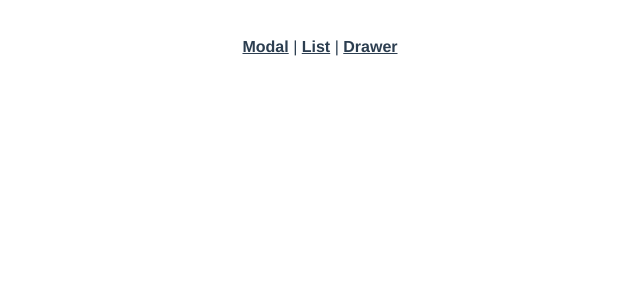
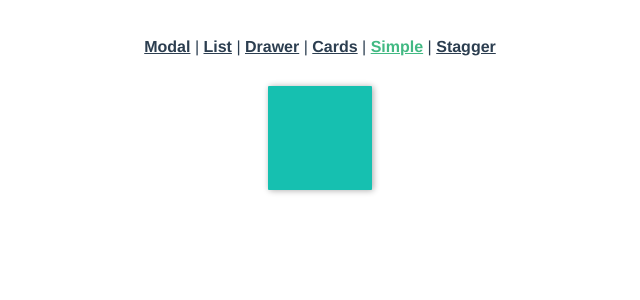
Before and after one commit to jstrother/animating-vue, a Vue app: page /simple in a window 1280 px wide. Shown: the top 300 px of the page, without its empty margins (320-960 px from the left). Built offline with nearby package versions, Linux system fonts and the light colour scheme.

Commit message:
Added: Cards.vue, Simple.vue, Stagger.vue

```diff
--- a/package.json
+++ b/package.json
@@ -9,6 +9,7 @@
   },
   "dependencies": {
     "core-js": "^3.6.4",
+    "gsap": "^3.2.6",
     "velocity-animate": "^1.5.2",
     "vue": "^2.6.11",
     "vue-router": "^3.1.6",
--- a/src/App.vue
+++ b/src/App.vue
@@ -2,7 +2,10 @@
   <div id="app">
     <div id="nav">
       <router-link to="/">Modal</router-link> | <router-link to="/list">List</router-link> |
-      <router-link to="/drawer">Drawer</router-link>
+      <router-link to="/drawer">Drawer</router-link> |
+      <router-link to="/cards">Cards</router-link> |
+      <router-link to="/simple">Simple</router-link> |
+      <router-link to="/stagger">Stagger</router-link>
     </div>
 
     <transition name="slide-fade" mode="out-in">
--- a/src/router/index.js
+++ b/src/router/index.js
@@ -26,6 +26,30 @@
     // which is lazy-loaded when the route is visited.
     component: () => import(/* webpackChunkName: "drawer" */ '@/views/Drawer.vue'),
   },
+  {
+    path: '/cards',
+    name: 'Cards',
+    // route level code-splitting
+    // this generates a separate chunk (cards.[hash].js) for this route
+    // which is lazy-loaded when the route is visited.
+    component: () => import(/* webpackChunkName: "cards" */ '@/views/Cards.vue'),
+  },
+  {
+    path: '/simple',
+    name: 'Simple',
+    // route level code-splitting
+    // this generates a separate chunk (simple.[hash].js) for this route
+    // which is lazy-loaded when the route is visited.
+    component: () => import(/* webpackChunkName: "simple" */ '@/views/Simple.vue'),
+  },
+  {
+    path: '/stagger',
+    name: 'Stagger',
+    // route level code-splitting
+    // this generates a separate chunk (stagger.[hash].js) for this route
+    // which is lazy-loaded when the route is visited.
+    component: () => import(/* webpackChunkName: "stagger" */ '@/views/Stagger.vue'),
+  },
 ];
 
 const router = new VueRouter({
--- /dev/null
+++ b/src/views/Cards.vue
@@ -0,0 +1,46 @@
+<template>
+  <transition-group appear @before-enter="beforeEnter" @enter="enter" :css="false">
+    <div class="card" v-for="card in cards" :key="card.id">
+      <p>{{ card.title }}</p>
+    </div>
+  </transition-group>
+</template>
+
+<script>
+import Velocity from 'velocity-animate';
+
+export default {
+  data() {
+    return {
+      cards: [
+        { title: 'Could contain anything', id: 123 },
+        { title: 'Endless possibilities', id: 456 },
+      ],
+    };
+  },
+  methods: {
+    beforeEnter(el) {
+      el.style.opacity = 0;
+      el.style.width = '0em';
+    },
+    enter(el, done) {
+      Velocity(
+        el,
+        { opacity: 1, width: '12em', rotateZ: '3deg' },
+        { duration: 1000, easing: [70, 8], complete: done },
+      );
+    },
+  },
+};
+</script>
+
+<style scoped>
+.card {
+  height: 4em;
+  width: 12em;
+  border-radius: 1%;
+  background-color: #e0e0e0;
+  box-shadow: 0.08em 0.03em 0.4em #ababab;
+  padding-top: 1em;
+}
+</style>
--- /dev/null
+++ b/src/views/Simple.vue
@@ -0,0 +1,38 @@
+<template>
+  <transition appear @before-enter="beforeEnter" @enter="enter" :css="false">
+    <div class="card"></div>
+  </transition>
+</template>
+
+<script>
+import gsap from 'gsap';
+export default {
+  methods: {
+    beforeEnter(el) {
+      el.style.opacity = 0;
+      el.style.transform = 'scale(0,0)';
+    },
+    enter(el, done) {
+      gsap.to(el, {
+        duration: 2,
+        opacity: 1,
+        scale: 1,
+        ease: 'bounce.inOut',
+        onComplete: done,
+      });
+    },
+  },
+};
+</script>
+
+<style scoped>
+.card {
+  display: block;
+  margin: 0 auto 0 auto;
+  height: 6.5em;
+  width: 6.5em;
+  border-radius: 1%;
+  background-color: #16c0b0;
+  box-shadow: 0.08em 0.03em 0.4em #ababab;
+}
+</style>
--- /dev/null
+++ b/src/views/Stagger.vue
@@ -0,0 +1,50 @@
+<template>
+  <div id="container">
+    <div v-for="card in cards" :key="card.id" class="card"></div>
+  </div>
+</template>
+
+<script>
+import gsap from 'gsap';
+
+export default {
+  data() {
+    return {
+      cards: [{ id: 1298 }, { id: 8748 }, { id: 4919 }, { id: 5527 }, { id: 9428 }, { id: 7103 }],
+    };
+  },
+  mounted() {
+    gsap.from('.card', {
+      duration: 0.5,
+      opacity: 0,
+      scale: 0,
+      y: 200,
+      ease: 'power1',
+      stagger: {
+        each: 0.1,
+        from: 'center',
+      },
+    });
+  },
+};
+</script>
+
+<style scoped>
+#container {
+  display: flex;
+  flex-direction: row;
+  flex-wrap: wrap;
+  justify-content: space-evenly;
+}
+
+.card {
+  height: 6.5em;
+  width: 6.5em;
+  border-radius: 1%;
+  background-color: #16c0b0;
+  box-shadow: 0.08em 0.03em 0.4em #ababab;
+  padding-top: 1em;
+  margin-top: 0.5em;
+  margin-right: 0.5em;
+}
+</style>
```
Also changed, not shown: 1 other file (tests, documents, lock files or other folders).
